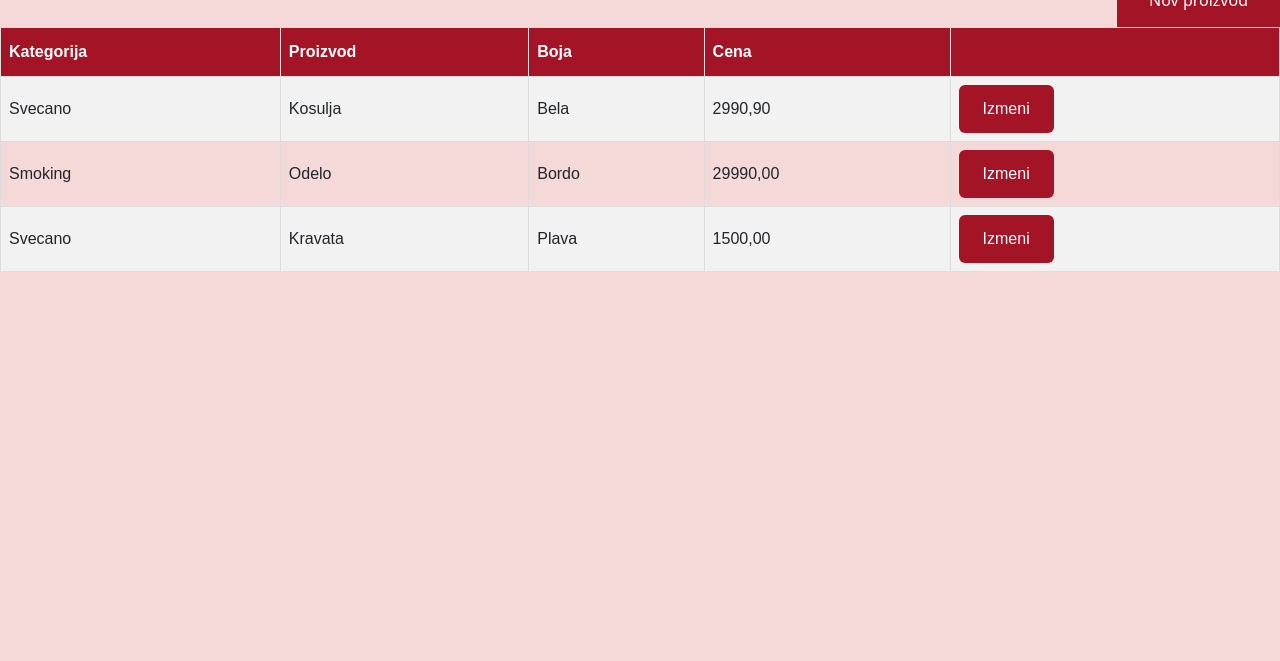
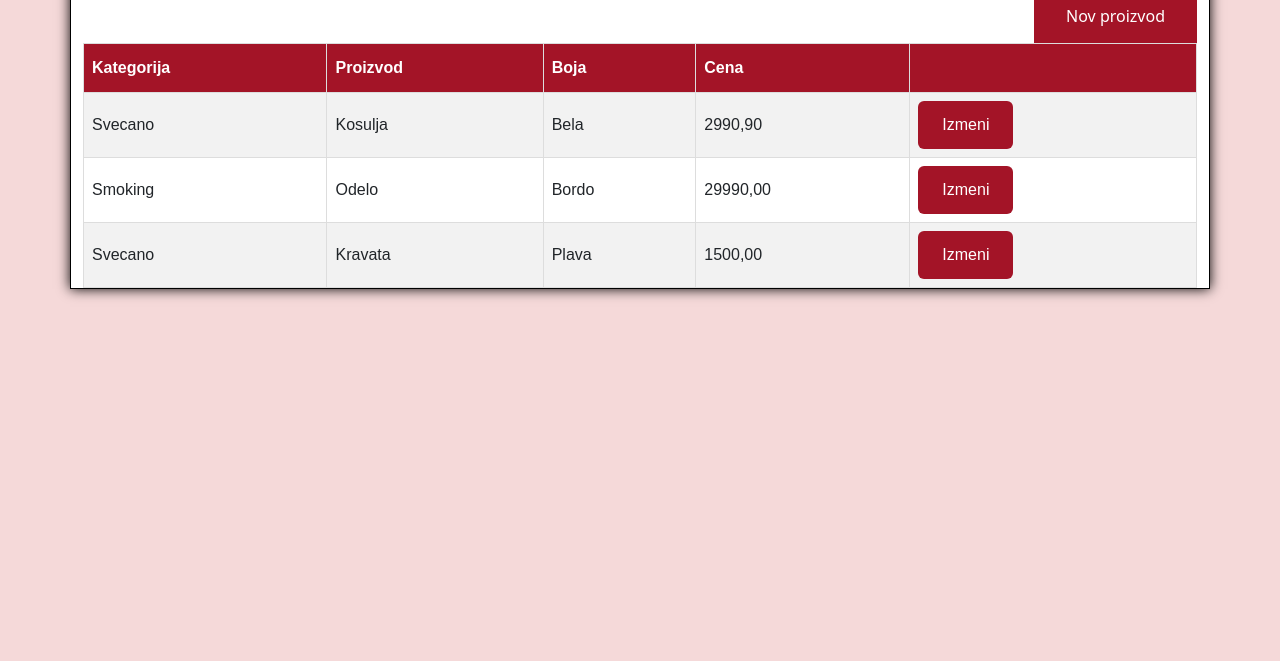
Before and after one commit to Milki19/sj_vezba1, a plain HTML site: page proizvodi.html in a window 1280 px wide. Shown: the part 139-800 px from the top of the page. Drawn offline with nearby package versions, Linux system fonts and the light colour scheme.

Commit message:
Proizvodi nisu radili kako treba, popravljeno

```diff
--- a/proizvodi.html
+++ b/proizvodi.html
@@ -10,6 +10,9 @@
 </head>
 <body>
   <link rel="stylesheet" href="main.css">
+  <!-- <script src="https://cdn.jsdelivr.net/npm/bootstrap@5.3.2/dist/js/bootstrap.bundle.min.js"></script> -->
+
+  <main class="container">
     <div class="row">
         <nav class="navbar navbar-expand-sm bg-light navbar-light">
             <div class="container-fluid">
```
